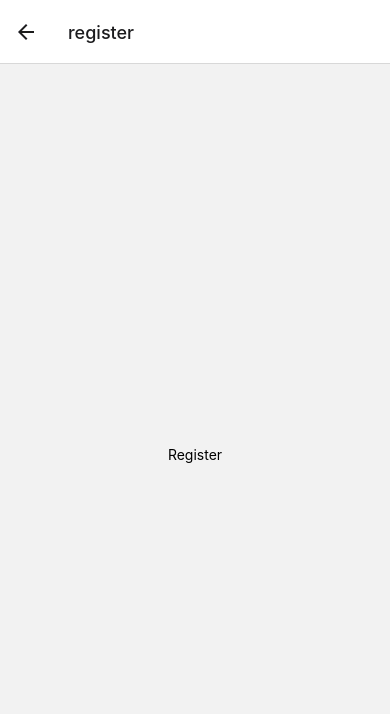
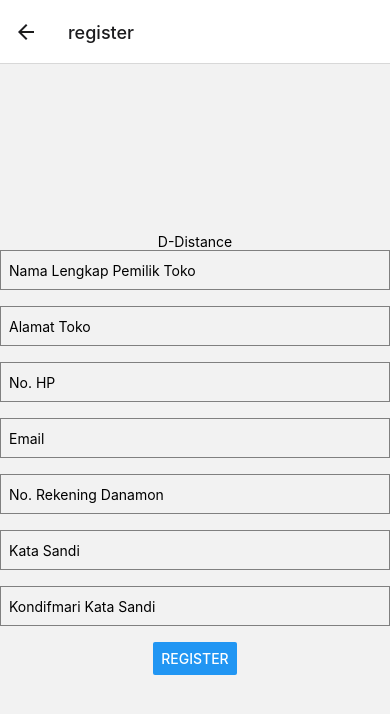
Before and after one commit to igmandifari/DDistance-Mobile, a React Native app: screen /register in a window 390 px wide. Shown: the top 714 px of the page. Built offline with nearby package versions, Linux system fonts and the light colour scheme.

Commit message:
[D-23] add core login register

```diff
--- a/pages/LandingPage/index.js
+++ b/pages/LandingPage/index.js
@@ -6,24 +6,6 @@ const LandingPage = ({ navigation }) => {
   const [password, setPassword] = useState("");
   const [error, setError] = useState("");
 
-  const handleLogin = ({ navigation }) => {
-    if (username === "user" && password === "password") {
-      setError("");
-
-      alert("Login berhasil!");
-    } else {
-      setError("Username atau password salah");
-    }
-  };
-  const handleRegister = () => {
-    if (username === "user" && password === "password") {
-      setError("");
-
-      alert("Login berhasil!");
-    } else {
-      setError("Username atau password salah");
-    }
-  };
 
   return (
     <View style={styles.container}>
@@ -40,10 +22,6 @@ const styles = StyleSheet.create({
     alignItems: "center",
     padding: 16,
   },
-  title: {
-    fontSize: 24,
-    marginBottom: 16,
-  },
   input: {
     height: 40,
     borderColor: "gray",
--- a/pages/Login/index.js
+++ b/pages/Login/index.js
@@ -1,14 +1,52 @@
-import * as React from "react";
-import { Button, View, Text } from "react-native";
+import React,{useState} from "react";
+import { Button, View, Text, TextInput,StyleSheet} from "react-native";
 import { NavigationContainer } from "@react-navigation/native";
 import { createNativeStackNavigator } from "@react-navigation/native-stack";
 
 function Login({ navigation }) {
+  const [email, setEmail] = useState('');
+  const [password, setPassword] = useState('');
+
   return (
     <View style={{ flex: 1, alignItems: "center", justifyContent: "center" }}>
       <Text>Login</Text>
+      <TextInput
+        style={styles.input}
+        placeholder="Email"
+        onChangeText={(text) => setEmail(text)}
+        value={email}
+      />
+      <TextInput
+        style={styles.input}
+        placeholder="Kata Sandi"
+        secureTextEntry
+        onChangeText={(text) => setPassword(text)}
+        value={password}
+      />
+      <Button title="Login" />
     </View>
   );
 }
 
+const styles = StyleSheet.create({
+  container: {
+    flex: 1,
+    justifyContent: 'center',
+    alignItems: 'center',
+    padding: 16,
+  },
+  label: {
+    fontSize: 16,
+    marginBottom: 8,
+  },
+  input: {
+    height: 40,
+    width: '100%',
+    borderColor: 'gray',
+    borderWidth: 1,
+    marginBottom: 16,
+    padding: 8,
+  },
+});
+
 export default Login;
--- a/pages/Register/index.js
+++ b/pages/Register/index.js
@@ -1,14 +1,98 @@
-import * as React from "react";
-import { Button, View, Text } from "react-native";
+import React,{useState} from "react";
+import { Button, View, Text, TextInput,StyleSheet } from "react-native";
 import { NavigationContainer } from "@react-navigation/native";
 import { createNativeStackNavigator } from "@react-navigation/native-stack";
 
 function Register({ navigation }) {
+  const [name, setName] = useState('');
+  const [address, setAdress] = useState('');
+  const [phone, setPhone] = useState('');
+  const [email, setEmail] = useState('');
+  const [norek, setNorek] = useState('');
+  const [password, setPassword] = useState('');
+  const [confirpassword, setConfirPassword] = useState('');
+
+
+  const handleFormSubmit = () => {
+    console.log('Nama Toko:', name);
+    console.log('Alamat Toko:', address);
+    console.log('No HP:', phone);
+    console.log('Email:', email);
+    console.log('No Rekening:', norek);
+    console.log('Password:', password);
+    console.log('Confirm Password:', confirpassword);
+  };
   return (
     <View style={{ flex: 1, alignItems: "center", justifyContent: "center" }}>
-      <Text>Register</Text>
+      <Text>D-Distance</Text>
+      <TextInput
+        style={styles.input}
+        placeholder="Nama Lengkap Pemilik Toko"
+        onChangeText={(text) => setName(text)}
+        value={name}
+      />
+      <TextInput
+        style={styles.input}
+        placeholder="Alamat Toko"
+        onChangeText={(text) => setAdress(text)}
+        value={address}
+      />
+      <TextInput
+        style={styles.input}
+        placeholder="No. HP"
+        onChangeText={(text) => setPhone(text)}
+        value={phone}
+      />
+      <TextInput
+        style={styles.input}
+        placeholder="Email"
+        onChangeText={(text) => setEmail(text)}
+        value={email}
+      />
+      <TextInput
+        style={styles.input}
+        placeholder="No. Rekening Danamon"
+        onChangeText={(text) => setNorek(text)}
+        value={norek}
+      />
+      <TextInput
+        style={styles.input}
+        placeholder="Kata Sandi"
+        secureTextEntry
+        onChangeText={(text) => setPassword(text)}
+        value={password}
+      />
+      <TextInput
+        style={styles.input}
+        placeholder="Kondifmari Kata Sandi"
+        secureTextEntry
+        onChangeText={(text) => setConfirPassword(text)}
+        value={password}
+      />
+      <Button title="Register" onPress={handleFormSubmit} />
     </View>
   );
 }
 
+const styles = StyleSheet.create({
+  container: {
+    flex: 1,
+    justifyContent: 'center',
+    alignItems: 'center',
+    padding: 16,
+  },
+  label: {
+    fontSize: 16,
+    marginBottom: 8,
+  },
+  input: {
+    height: 40,
+    width: '100%',
+    borderColor: 'gray',
+    borderWidth: 1,
+    marginBottom: 16,
+    padding: 8,
+  },
+});
+
 export default Register;
```
